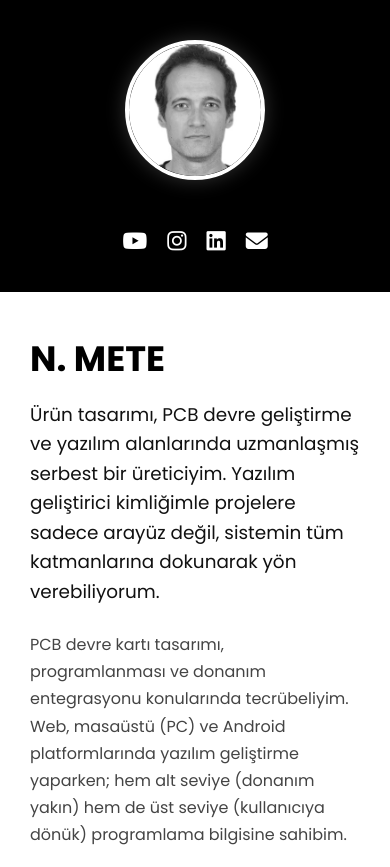
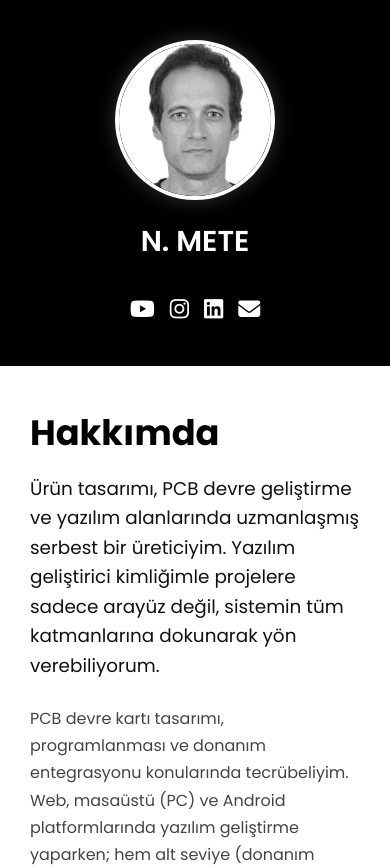
Before and after one commit to knowhw/knowhw.github.io, a plain HTML site: page index.html in a window 390 px wide. Shown: the top 867 px of the page. Drawn offline with Linux system fonts and the light colour scheme.

Commit message:
Update index.html

```diff
--- a/index.html
+++ b/index.html
@@ -41,7 +41,8 @@
       flex-direction: column;
       justify-content: center;
       align-items: center;
-      padding: 40px 0;
+      padding: 40px 20px;
+      color: #fff;
     }
 
     .left img {
@@ -52,22 +53,28 @@
       border: 4px solid #fff;
       filter: grayscale(100%);
       box-shadow: 0 0 20px rgba(255,255,255,0.2);
-      margin-bottom: 30px;
+      margin-bottom: 20px;
+    }
+
+    .left h2 {
+      font-size: 1.8rem;
+      font-weight: 600;
+      margin-bottom: 20px;
+      text-align: center;
     }
 
     .social {
       display: flex;
-      gap: 25px;
+      gap: 20px;
       font-size: 26px;
-      margin-top: 20px;
+      justify-content: center;
+      margin-top: 10px;
     }
 
     .social a {
       text-decoration: none;
       color: #fff;
       transition: color 0.3s ease, transform 0.3s ease;
-      display: inline-flex;
-      align-items: center;
     }
 
     .social a:hover {
@@ -129,8 +136,8 @@
       }
 
       .left img {
-        width: 140px;
-        height: 140px;
+        width: 160px;
+        height: 160px;
       }
 
       .right h1 {
@@ -139,7 +146,7 @@
 
       .social {
         font-size: 22px;
-        gap: 20px;
+        gap: 15px;
       }
     }
   </style>
@@ -148,6 +155,7 @@
   <div class="container">
     <div class="left">
       <img src="profile.jpg" alt="Profil Fotoğrafı" />
+      <h2>N. METE</h2>
       <div class="social">
         <a href="https://www.youtube.com/@yazlmdunyas3403" target="_blank" aria-label="YouTube">
           <i class="fab fa-youtube"></i>
@@ -166,7 +174,7 @@
 
     <div class="right">
       <div>
-        <h1>N. METE</h1>
+        <h1>Hakkımda</h1>
         <p class="subtitle">
           Ürün tasarımı, PCB devre geliştirme ve yazılım alanlarında uzmanlaşmış serbest bir üreticiyim.
           Yazılım geliştirici kimliğimle projelere sadece arayüz değil, sistemin tüm katmanlarına dokunarak yön verebiliyorum.
```
